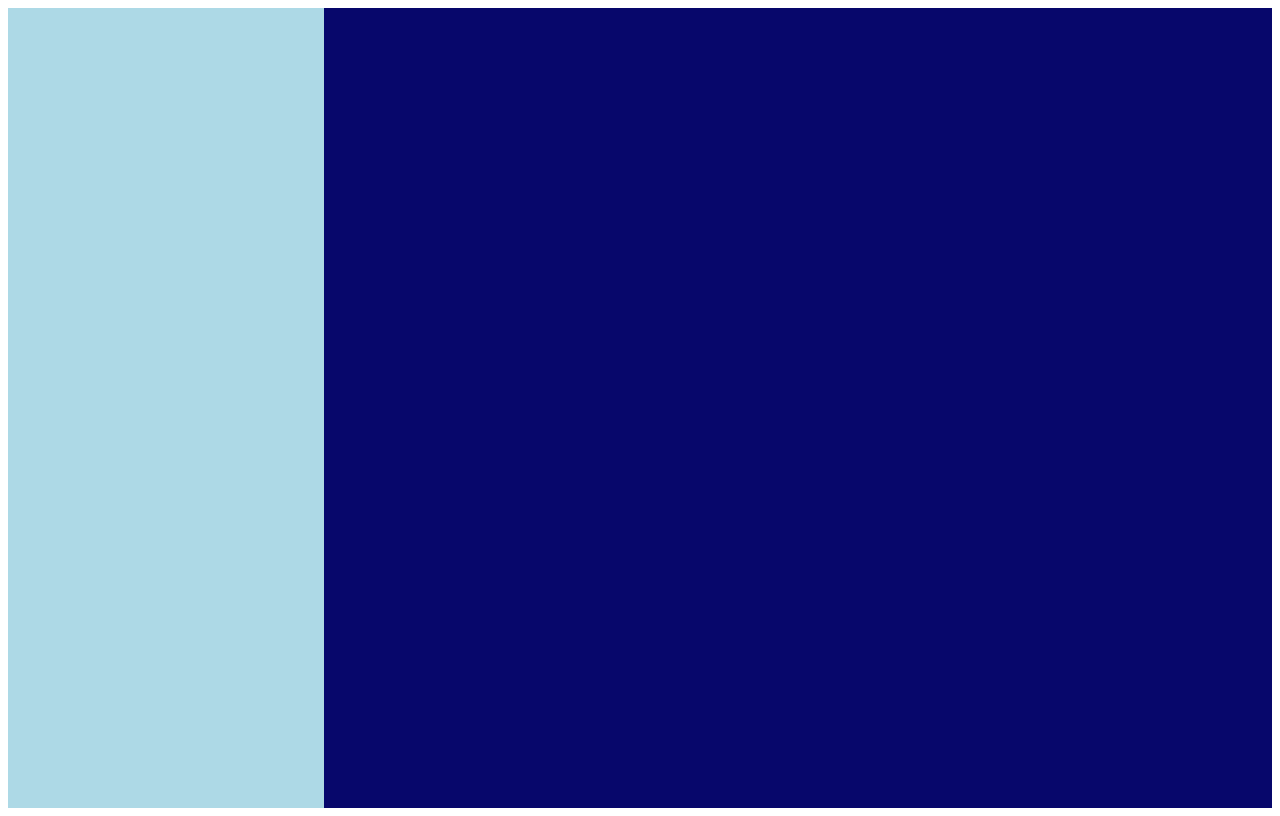
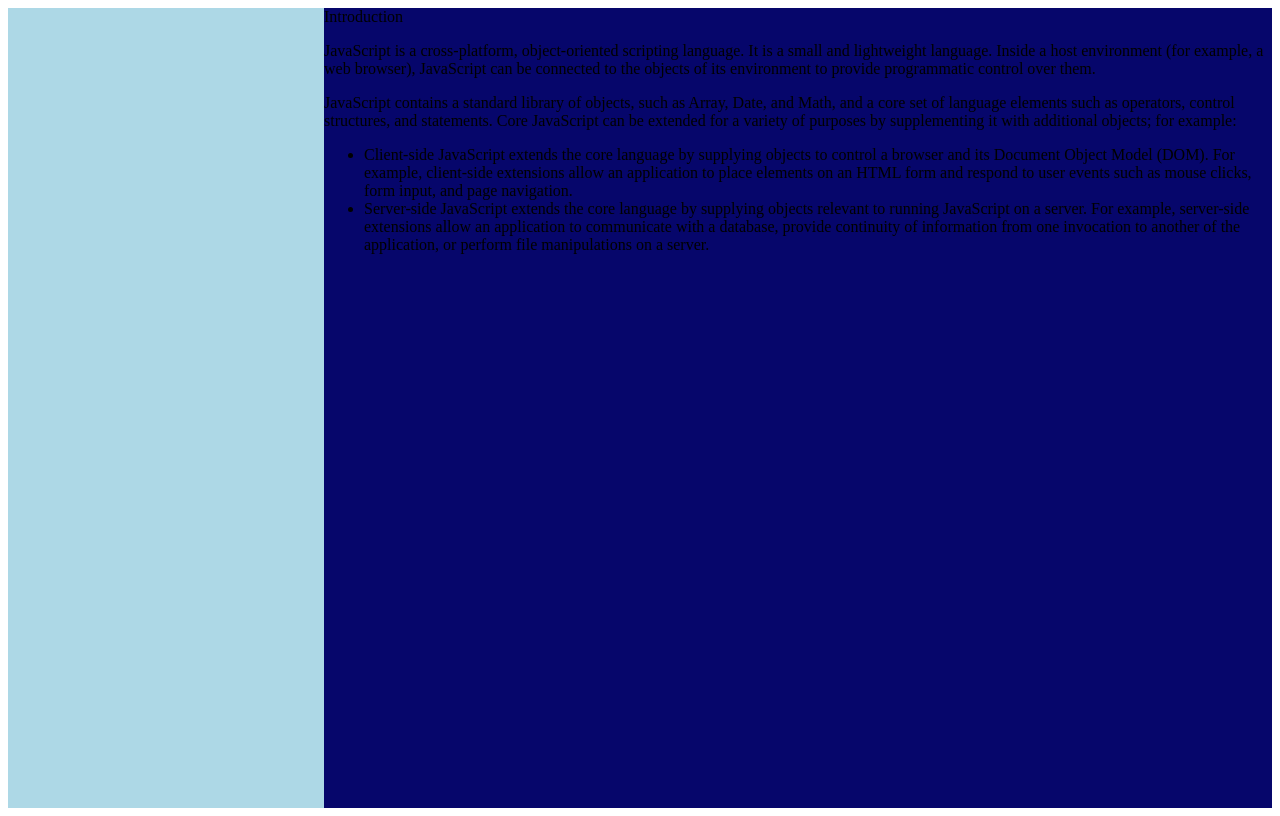
Before and after one commit to ved4a/fCC-technical-doc-page, a plain HTML site: page index.html in a window 1280 px wide. Drawn offline with Linux system fonts and the light colour scheme.

Commit message:
feat: Add content for Intro section

```diff
--- a/index.html
+++ b/index.html
@@ -8,6 +8,42 @@
   </head>
   <body>
     <nav id="navbar"></nav>
-    <main id="main-doc"></main>
+    <main id="main-doc">
+      <section class="main-section" id="Introduction">
+        <header>Introduction</header>
+        <p>
+          JavaScript is a cross-platform, object-oriented scripting language. It
+          is a small and lightweight language. Inside a host environment (for
+          example, a web browser), JavaScript can be connected to the objects of
+          its environment to provide programmatic control over them.
+        </p>
+
+        <p>
+          JavaScript contains a standard library of objects, such as Array,
+          Date, and Math, and a core set of language elements such as operators,
+          control structures, and statements. Core JavaScript can be extended
+          for a variety of purposes by supplementing it with additional objects;
+          for example:
+        </p>
+
+        <ul>
+          <li>
+            Client-side JavaScript extends the core language by supplying
+            objects to control a browser and its Document Object Model (DOM).
+            For example, client-side extensions allow an application to place
+            elements on an HTML form and respond to user events such as mouse
+            clicks, form input, and page navigation.
+          </li>
+          <li>
+            Server-side JavaScript extends the core language by supplying
+            objects relevant to running JavaScript on a server. For example,
+            server-side extensions allow an application to communicate with a
+            database, provide continuity of information from one invocation to
+            another of the application, or perform file manipulations on a
+            server.
+          </li>
+        </ul>
+      </section>
+    </main>
   </body>
 </html>
```
